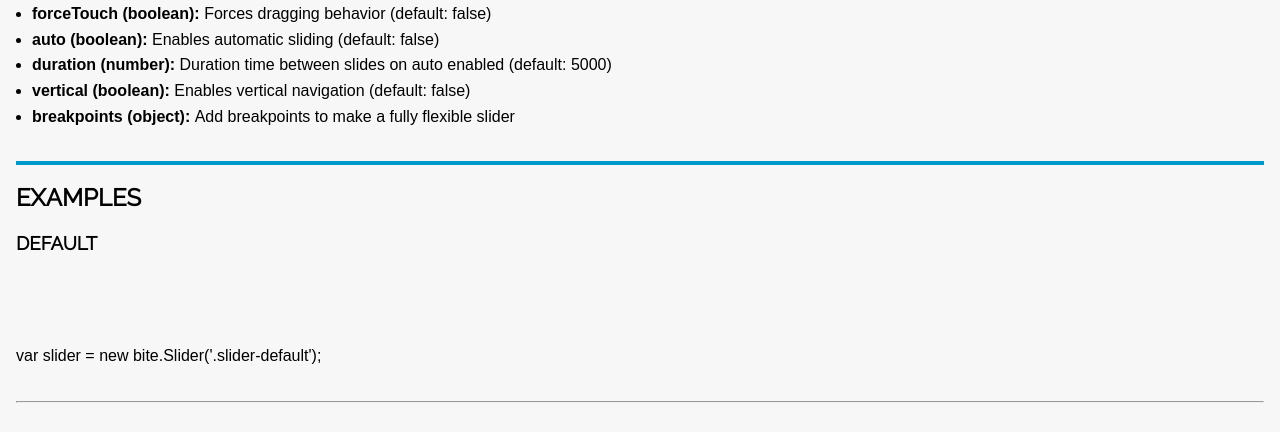
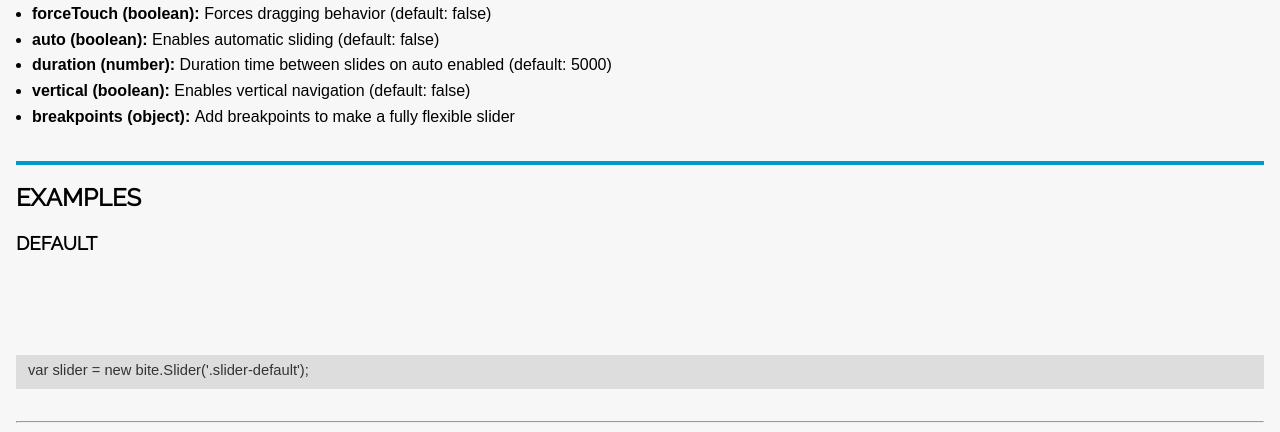
Before and after one commit to jandrade/carouseljs, a plain HTML site: page index.html in a window 1280 px wide. Shown: the part 323-755 px from the top of the page. Drawn offline with Linux system fonts and the light colour scheme; a web font is replaced by a local one.

Commit message:
adding styles to <pre>

```diff
--- a/css/bite.css
+++ b/css/bite.css
@@ -44,15 +44,11 @@ ul {
 }
 
 pre {
-	margin: 0;
-	padding: 0;
-	border: 0;
-	outline: 0;
-	font-weight: inherit;
-	font-style: inherit;
-	font-size: 100%;
-	font-family: inherit;
-	vertical-align: baseline;
+	background-color: #ddd;
+	padding: 0.5em 1em;
+	color: #333;
+	font-size: 0.92em;
+	line-height: 1.6em;
 }
 
 .clearfix:before,
```
